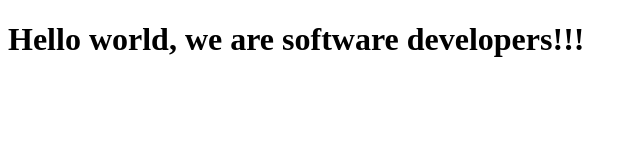
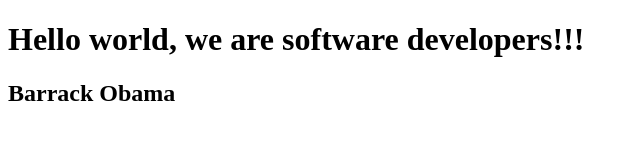
Before and after one commit to dami1080/akintoye-faith-microverse-trial, a plain HTML site: page fcc-test-suite-template-master/index.html in a window 1280 px wide. Shown: the whole page, without its empty margins (0-640 px from the left). Drawn offline with Linux system fonts and the light colour scheme.

Commit message:
user 1,2,3

```diff
--- a/fcc-test-suite-template-master/index.html
+++ b/fcc-test-suite-template-master/index.html
@@ -9,6 +9,11 @@
   <body>
     <script src="https://cdn.freecodecamp.org/testable-projects-fcc/v1/bundle.js"></script>
      <h1>Hello world, we are software developers!!!</h1>
+     <main id="main">
+      <h2 id="title">Barrack Obama </h2>
+
+      <div id="img-div"></div>
+     </main>
 
 
     <script  src="js/index.js"></script>
```
